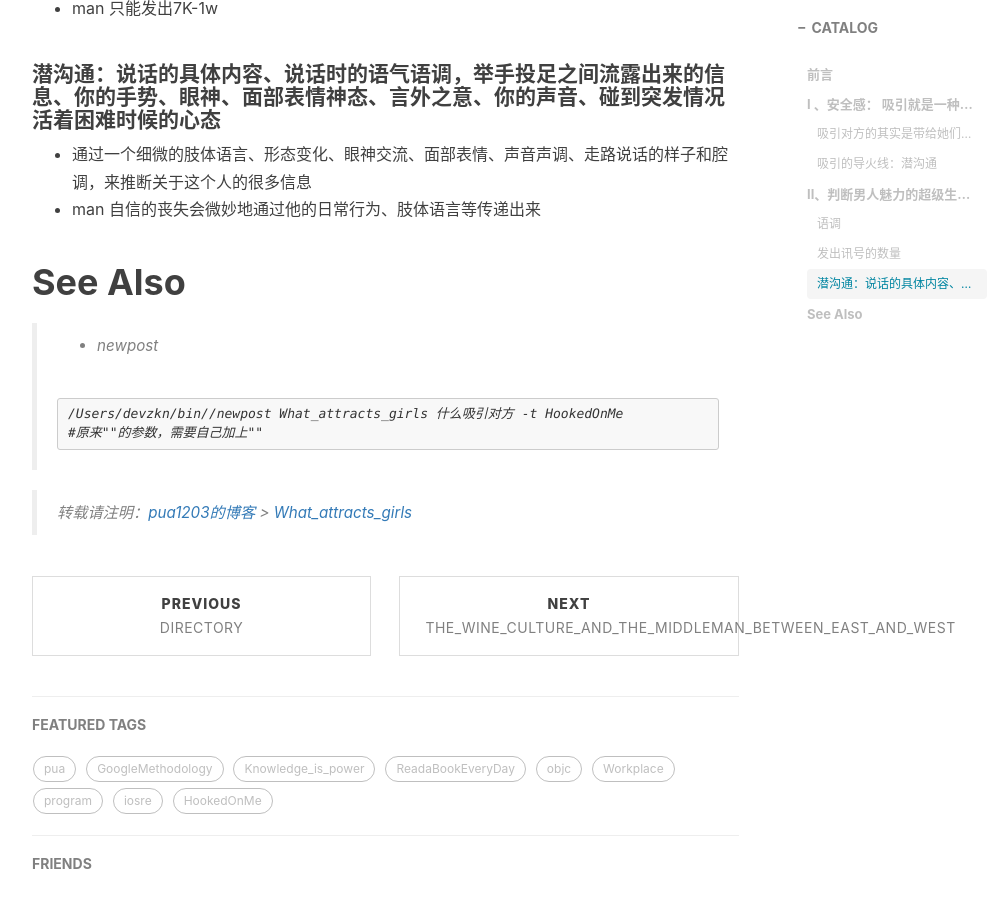
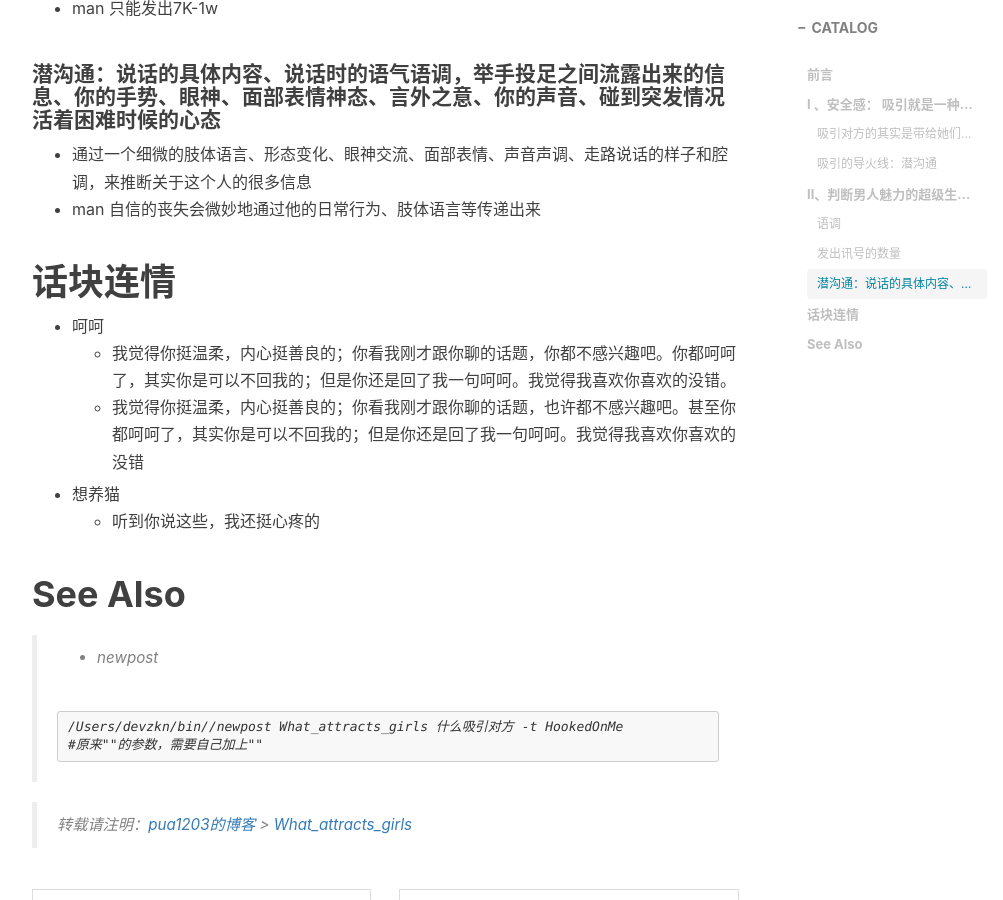
Before and after one commit to pua1203/pua1203.github.io, a Jekyll site: the page built from _posts/HookedOnMe/2018-10-16-What_attracts_girls.md, in a window 1280 px wide and 900 px high, scrolled down 2678 px. Shown: the whole window, without its empty margins (233-1236 px from the left). Built offline with Jekyll 4.4.1, drawn with Linux system fonts in a browser that asks for light colours; nearby versions of some CDN libraries; comment, search, counter and statistics services are not loaded.

Commit message:
话块连情

```diff
--- a/_posts/HookedOnMe/2018-10-16-What_attracts_girls.md
+++ b/_posts/HookedOnMe/2018-10-16-What_attracts_girls.md
@@ -111,6 +111,18 @@ subtitle: I、吸引是一种情绪,吸引这种情绪的导火线是“潜沟
 
 
 
+# 话块连情
+
+
+
+* 呵呵
+  * 我觉得你挺温柔，内心挺善良的；你看我刚才跟你聊的话题，你都不感兴趣吧。你都呵呵了，其实你是可以不回我的；但是你还是回了我一句呵呵。我觉得我喜欢你喜欢的没错。
+  * 我觉得你挺温柔，内心挺善良的；你看我刚才跟你聊的话题，也许都不感兴趣吧。甚至你都呵呵了，其实你是可以不回我的；但是你还是回了我一句呵呵。我觉得我喜欢你喜欢的没错
+* 想养猫
+  * 听到你说这些，我还挺心疼的
+
+
+
 # See Also
 
 >* newpost
```
